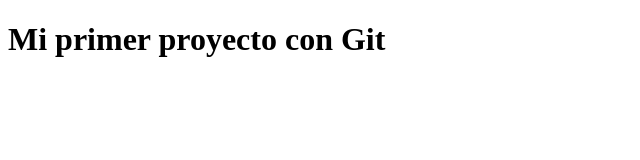
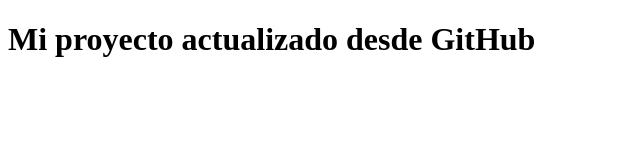
Before and after one commit to josh-orendain/reto-git, a plain HTML site: page index.html in a window 1280 px wide. Shown: the whole page, without its empty margins (0-640 px from the left). Drawn offline with Linux system fonts and the light colour scheme.

Commit message:
Updating index.html

```diff
--- a/index.html
+++ b/index.html
@@ -5,6 +5,6 @@
     <title>Reto Git</title>
 </head>
 <body>
-    <h1>Mi primer proyecto con Git</h1>
+    <h1>Mi proyecto actualizado desde GitHub</h1>
 </body>
 </html>
```
